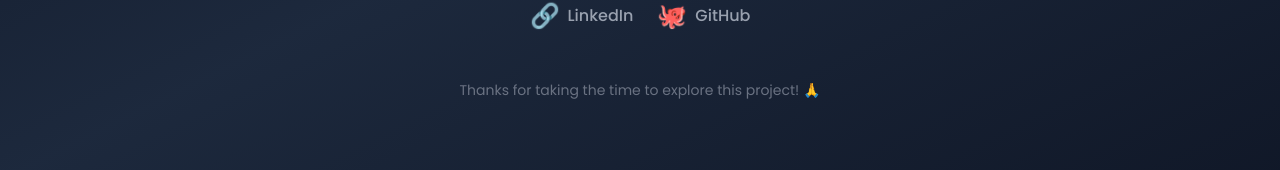
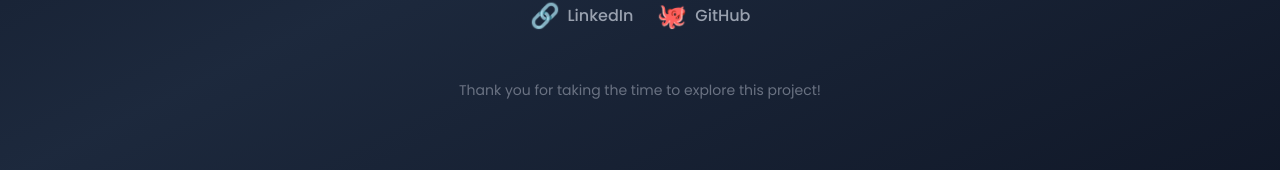
Before and after one commit to Motje3/Portfoliov2, a React (Vite) app in the folder my-portfolio/: page /project-1 in a window 1280 px wide. Shown: the part 3628-3798 px from the top of the page. Built offline with nearby package versions, Linux system fonts and the light colour scheme.

Commit message:
fix: update project descriptions for consistency and correct project title in Project-6

```diff
--- a/my-portfolio/src/pages/Project-1.tsx
+++ b/my-portfolio/src/pages/Project-1.tsx
@@ -916,7 +916,7 @@ const RestaurantQRProjectPage = () => {
             viewport={{ once: true }}
           >
             <p className="text-gray-500 text-sm">
-              Thanks for taking the time to explore this project! 🙏
+              Thank you for taking the time to explore this project!
             </p>
           </motion.div>
         </div>
--- a/my-portfolio/src/pages/Project-2.tsx
+++ b/my-portfolio/src/pages/Project-2.tsx
@@ -1106,7 +1106,7 @@ const AIVulnerabilityScannerPage = () => {
             viewport={{ once: true }}
           >
             <p className="text-gray-500 text-sm">
-              Thanks for taking the time to go through this project! 🛡️
+              Thank you for taking the time to explore this project!
             </p>
           </motion.div>
         </div>
--- a/my-portfolio/src/pages/Project-3.tsx
+++ b/my-portfolio/src/pages/Project-3.tsx
@@ -1043,7 +1043,7 @@ const QRShipmentTrackerPage = () => {
             viewport={{ once: true }}
           >
             <p className="text-gray-500 text-sm">
-              Thanks for taking the time to go through this project!
+              Thank you for taking the time to explore this project!
             </p>
           </motion.div>
         </div>
--- a/my-portfolio/src/pages/Project-4.tsx
+++ b/my-portfolio/src/pages/Project-4.tsx
@@ -891,7 +891,7 @@ const CargohubAPIProjectPage = () => {
             viewport={{ once: true }}
           >
             <p className="text-gray-500 text-sm">
-              Thanks for taking the time to explore this project! 🙏
+              Thank you for taking the time to explore this project!
             </p>
           </motion.div>
         </div>
--- a/my-portfolio/src/pages/Project-5.tsx
+++ b/my-portfolio/src/pages/Project-5.tsx
@@ -870,7 +870,7 @@ const OfficeCalenderProjectPage = () => {
             viewport={{ once: true }}
           >
             <p className="text-gray-500 text-sm">
-              Thanks for taking the time to explore this project! 🙏
+              Thank you for taking the time to explore this project!
             </p>
           </motion.div>
         </div>
--- a/my-portfolio/src/pages/Project-6.tsx
+++ b/my-portfolio/src/pages/Project-6.tsx
@@ -1,7 +1,7 @@
 const Project6Page = () => {
   return (
     <div>
-      <h1>Project 2</h1>
+      <h1>Project 6</h1>
       <p>Coming soon...</p>
     </div>
   );
```
